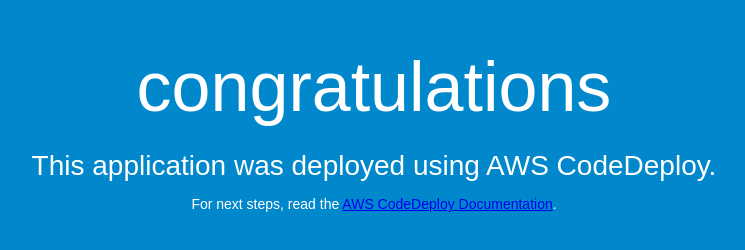
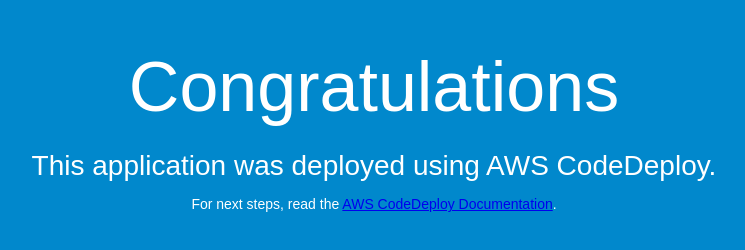
Before and after one commit to pratyup10/pratyushawscicdawslab1, a plain HTML site: page index.html in a window 1280 px wide. Shown: the whole page, without its empty margins (266-1011 px from the left). Drawn offline with Linux system fonts and the light colour scheme.

Commit message:
Update index.html

```diff
--- a/index.html
+++ b/index.html
@@ -26,7 +26,7 @@
 </head>
 <body>
   <div align="center">
-    <h1>congratulations</h1>
+    <h1>Congratulations</h1>
     <h2>This application was deployed using AWS CodeDeploy.</h2>
     <p>For next steps, read the <a href="http://aws.amazon.com/documentation/codedeploy">AWS CodeDeploy Documentation</a>.</p>
   </div>
```
